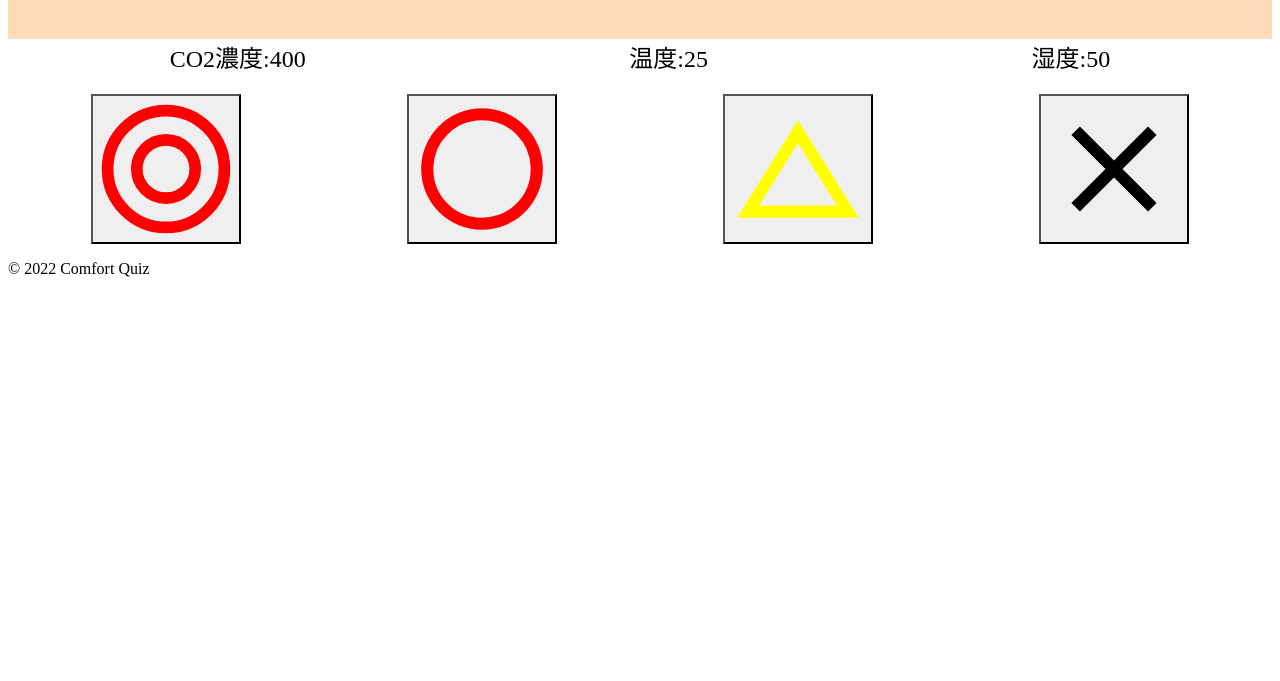
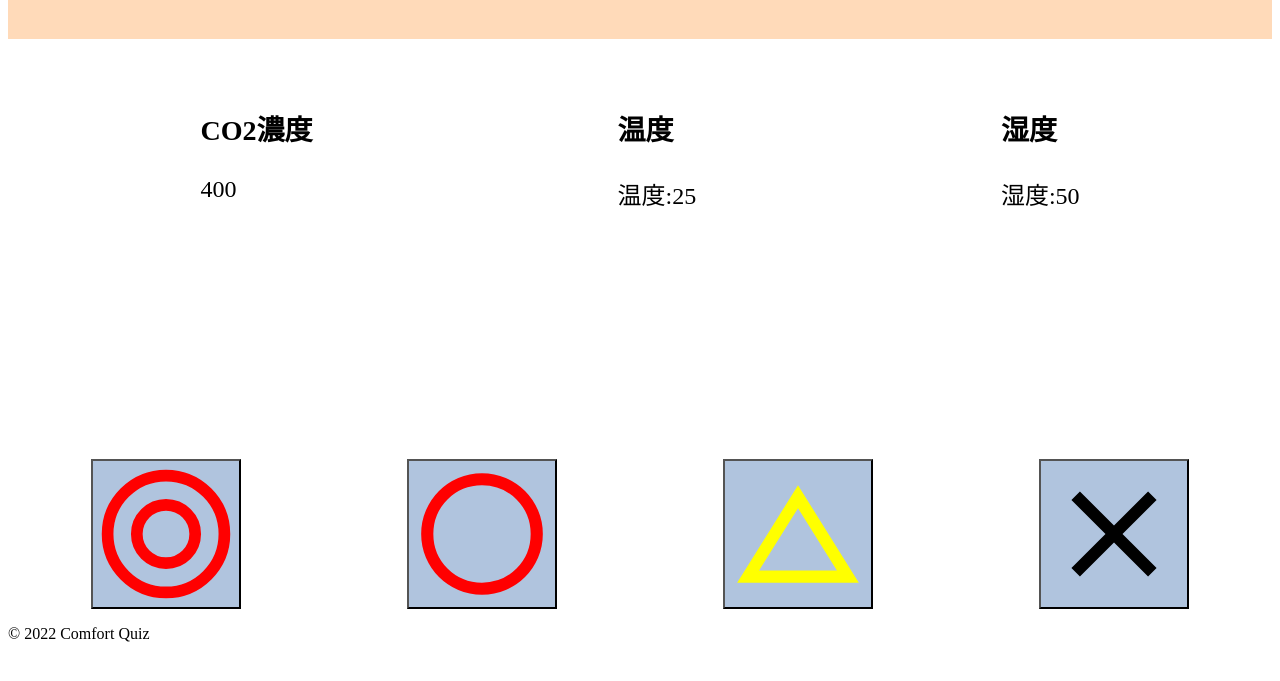
Before and after one commit to neruneruna7/Quiz-comfortable-room, a plain HTML site: page index.html in a window 1280 px wide. Shown: the part 89-770 px from the top of the page. Drawn offline with Linux system fonts and the light colour scheme.

Commit message:
update: data display

```diff
--- a/index.html
+++ b/index.html
@@ -10,6 +10,8 @@
         }
         .data-display {
             display: flex;
+            height: 40vh;
+            padding: 40px;
             justify-content: space-around;
             margin-bottom: 20px;
             font-size: 24px; /* フォントサイズを大きくする */
@@ -23,9 +25,13 @@
             height: 150px;
             width: 150px;
             padding: 20px 20px; /* ボタンのパディングを増やす */
+            background-color: lightsteelblue;
             background-repeat: no-repeat; /* 画像を繰り返さない */
             background-size: contain; /* 画像を要素にフィットさせる */
             background-position: center; /* 画像を中央に配置 */
+        }
+        button:hover {
+            background-color: lightblue; /* マウスオーバー時の背景色 */
         }
         #doublecircle {
             background-image: url('img/doublecircle.svg'); /* ○の画像 */
@@ -47,12 +53,22 @@
     </header>
 
     <div class="data-display">
-        <div id="co2">CO2濃度: </div>
-        <div id="temp">温度: </div>
-        <div id="humidity">湿度: </div>
+        <div>
+            <H3>CO2濃度</H3>
+            <div id="co2"></div>
+        </div>
+        <div>
+            <H3>温度</H3>
+            <div id="temp">温度: </div>
+        </div>
+        <div>
+            <H3>湿度</H3>
+            <div id="humidity">湿度: </div>
+        </div>
+
     </div>
     <div class="quiz-buttons">
-        <button id="doublecircle" onclick="alert('○が押されました')"></button>
+        <button id="doublecircle" onclick="alert('◎が押されました')"></button>
         <button id="circle" onclick="alert('○が押されました')"></button>
         <button id="triangle" onclick="alert('△が押されました')"></button>
         <button id="cross" onclick="alert('×が押されました')"></button>
```
